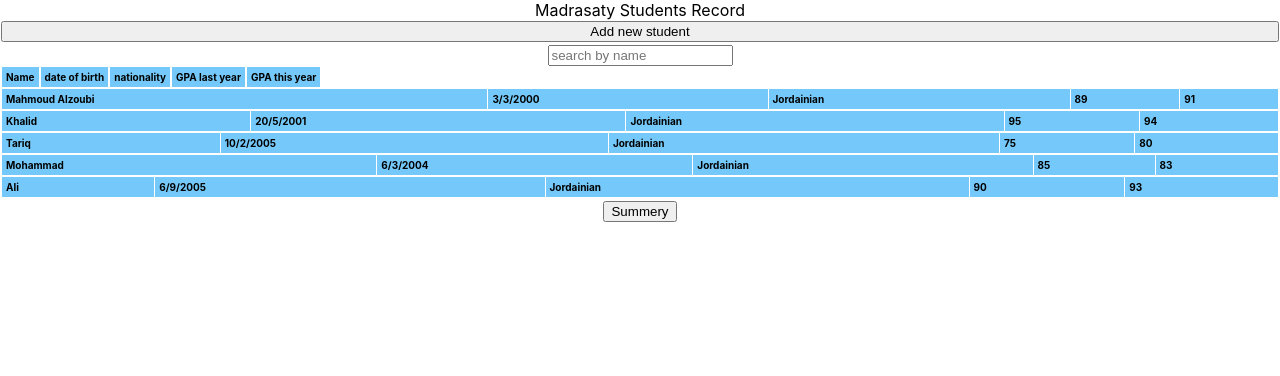
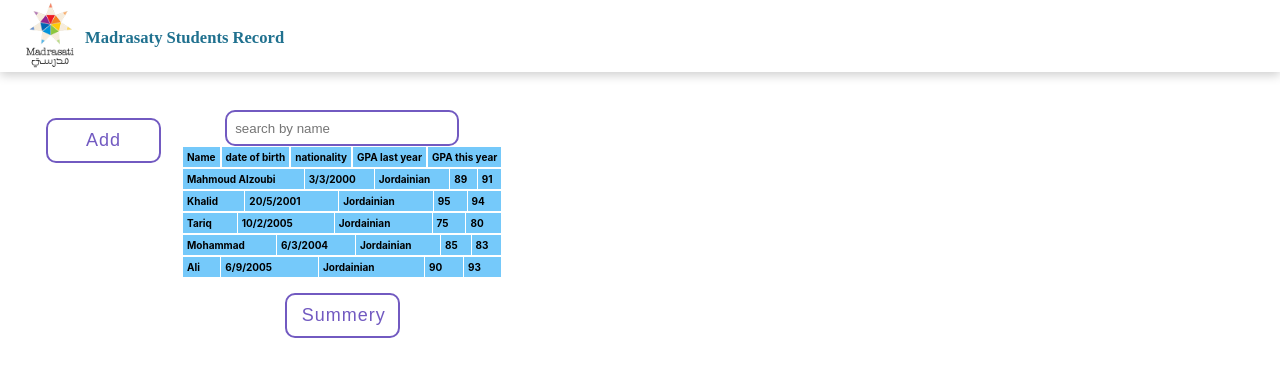
Before and after one commit to Mahmoud-alzoubi95/student-record, a React (Create React App) app: page / in a window 1280 px wide. Shown: the top 376 px of the page. Built offline with nearby package versions, Linux system fonts and the light colour scheme.

Commit message:
first stage of styling

```diff
--- /dev/null
+++ b/src/Components/Header.css
@@ -0,0 +1,17 @@
+.HeaderContainer {
+    width: 100%;
+    height: 4.5rem;
+    display: flex;
+    box-shadow: 0 3px 10px rgb(0 0 0 / 0.2);
+    font-family: cursive;
+    font-size: 20px;
+    color: #20718f;
+
+
+}
+.Headerimg{
+    width: 70px;
+    height: 70px;
+    margin-left: 15px;
+
+}
--- a/src/Components/Header.js
+++ b/src/Components/Header.js
@@ -1,10 +1,11 @@
 import React,{Component} from "react";
-
+import "./Header.css"
 class Header extends Component {
     render(){
         return(
-            <div>
-                Madrasaty Students Record
+            <div className="HeaderContainer">
+                <img className="Headerimg" src="/image/logomadrasaty.png" />
+                <h5>Madrasaty Students Record</h5>
             </div>
         )
     }
--- a/src/Components/Table.css
+++ b/src/Components/Table.css
@@ -1,10 +1,67 @@
 .Tablecontainer {
     display: flex;
-    flex-direction: column;
-    gap: 2px;
+    flex-direction: row;
+    gap: 6px;
     padding: 1px;
+    margin-top: 30px;
+    margin-left: 30px;
   }
 
+.FormComponent{
+  width: 260px;
+  height: 315px;
+  display: flex;
+  flex-direction: column;
+  border: 2px solid #725AC1;
+  border-radius: 15px;
+  box-shadow: inset 0 0 0 0 #757575;
+  color: #725AC1;
+  border: 2px solid #725AC1;
+  padding: 10px 15px;
+}
+form{
+  margin-top: 15px;
+}
+input{
+  height: 30px;
+  width: 220px;
+  border-radius: 10px;
+  border: 2px solid #725AC1;
+  box-shadow: inset 0 0 0 0 #725AC1;
+  margin-top: 7px;
+  padding-left: 8px;
+}
+
+
+button{
+  width: 115px;
+  height: 45px;
+
+ position: relative;
+ display: inline-block;
+ margin: 15px;
+ padding: 10px 15px;
+ text-align: center;
+ font-size: 18px;
+ letter-spacing: 1px;
+ text-decoration: none;
+ color: #725AC1;
+ background: transparent;
+ cursor: pointer;
+ transition: ease-out 0.5s;
+ border-radius: 30px;
+ border: 2px solid #725AC1;
+ border-radius: 10px;
+ box-shadow: inset 0 0 0 0 #725AC1;
+}
+button:hover {
+  color: white;
+  box-shadow: inset 0 -100px 0 0 #725AC1;
+ }
+
+ button:active {
+  transform: scale(0.9);
+ }
   table {
     border-collapse: collapse;
     width: 100%;
@@ -25,17 +82,3 @@
   td {
     background-color: rgb(205, 235, 253);
   }
-
-  form {
-    display: flex;
-    gap:2px;
-  }
-
-  form td:last-child {
-    display: flex;
-    justify-content: space-evenly;
-  }
-
-  form * {
-    font-size: 16px;
-  }
--- a/src/Components/Table.js
+++ b/src/Components/Table.js
@@ -48,18 +48,21 @@ const handleAddFormChange = (event) => {
     return(
         <div className="Tablecontainer">
             {/* <h> Add New Student</h> */}
-            <button onClick={()=>setShow(!show)}>Add new student</button>
+            <button onClick={()=>setShow(!show)}>Add</button>
             {show?
+            <div className="FormComponent">
             <form onSubmit={handleFormSubmit}>
                 <input type="text" name="name" required="required" placeholder="First and last name" onChange={handleAddFormChange}/>
                 <input type="text" name="dateOfBarth" required="required" placeholder="day/month/year" onChange={handleAddFormChange}/>
                 <input type="text" name="nationality" required="required" placeholder="Nationality" onChange={handleAddFormChange}/>
                 <input type="number" name="GPA1" required="required" placeholder="GPA last year" onChange={handleAddFormChange}/>
                 <input type="number" name="GPA2" required="required" placeholder="GPA this year" onChange={handleAddFormChange}/>
-                <button type="submit">Submit Adding</button>
-            </form>:null}
-            <TableOfData studentdata={contacts} datachange={handleFormSubmit} />
-            <Report studentdata={contacts} datachange={handleFormSubmit}/>
+                <button type="submit">Submit</button>
+            </form></div>:null}
+            <div className="tableSearch">
+                <TableOfData studentdata={contacts} datachange={handleFormSubmit} />
+                <Report studentdata={contacts} datachange={handleFormSubmit}/>
+            </div>
         </div>
     )
 }
```
Also changed, not shown: public/image/logomadrasaty.png (added).
